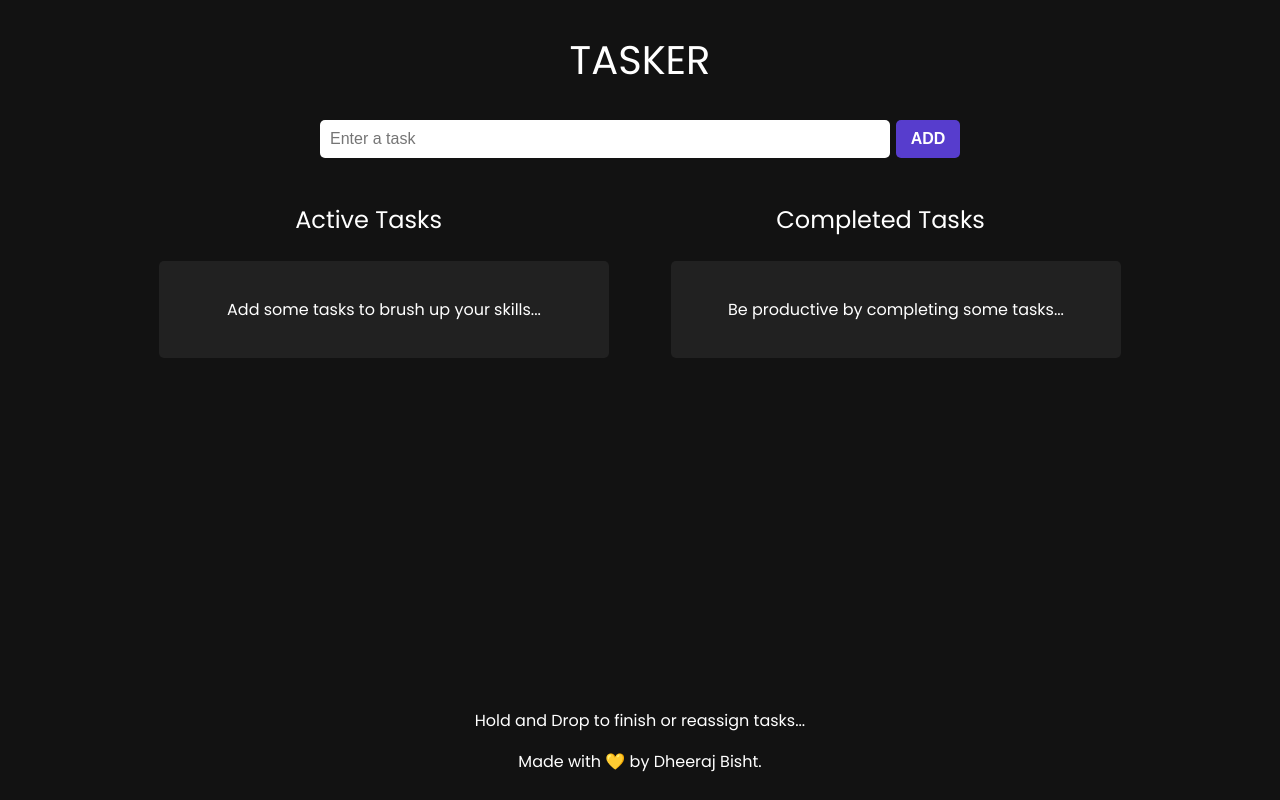
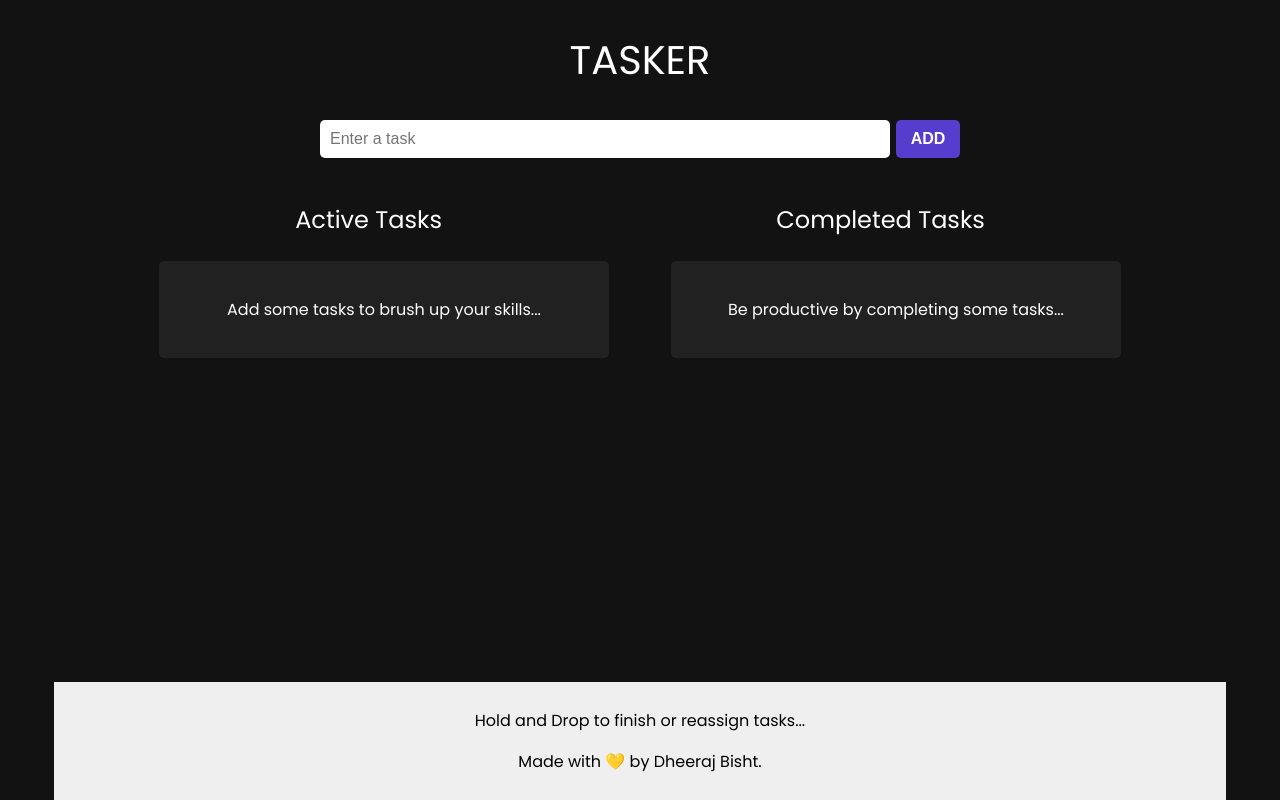
Before and after one commit to deebisht98/Tasker, a React (Create React App) app: page /Tasker in a window 1280 px wide. Built offline with nearby package versions, Linux system fonts and the light colour scheme; the HTML template or start-up script is replaced by a standard one.

Commit message:
ui changes css

```diff
--- a/src/pages/Home/Home.css
+++ b/src/pages/Home/Home.css
@@ -19,7 +19,7 @@ footer{
   width: 90%;
   bottom: 0;
   padding: 10px;
-  color: #fff;
+  background-color: #efefef;
   text-align: center;
 }
 @media (max-width: 768px) {
```
